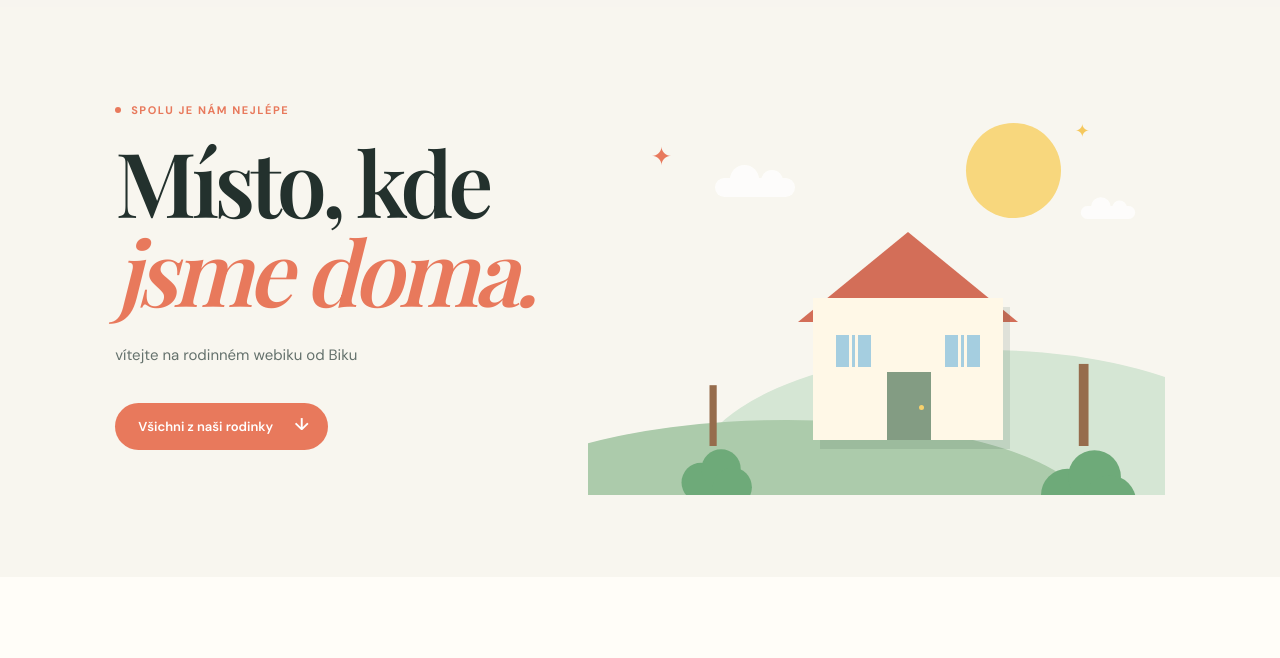
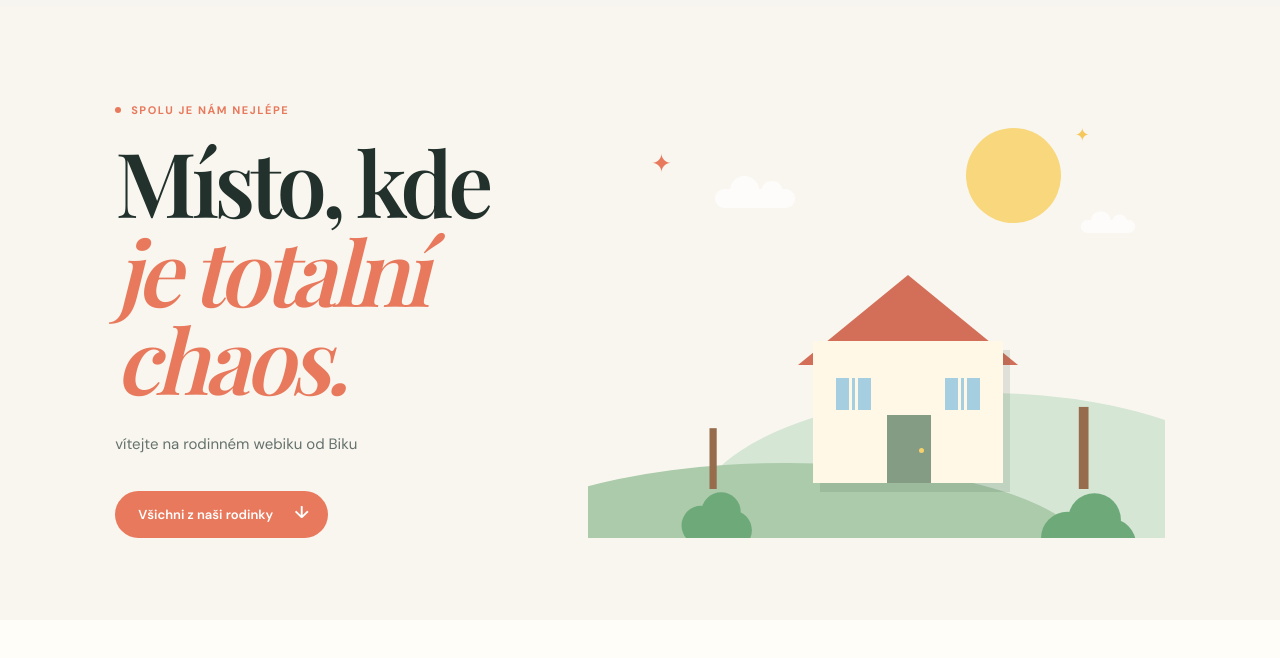
Before and after one commit to vojtabik/rodinnyweb, a plain HTML site: page index.html in a window 1280 px wide. Shown: the part 75-733 px from the top of the page. Drawn offline with nearby package versions, Linux system fonts and the light colour scheme.

Commit message:
Update index.html

```diff
--- a/index.html
+++ b/index.html
@@ -33,7 +33,7 @@
       <section class="hero" id="domu">
         <div class="hero-copy">
           <p class="eyebrow"><span></span> Spolu je nám nejlépe</p>
-          <h1>Místo, kde<br /><em>jsme doma.</em></h1>
+          <h1>Místo, kde<br /><em>je totalní chaos.</em></h1>
           <p class="hero-description">
             vítejte na rodinném webiku od Biku
           </p>
```
